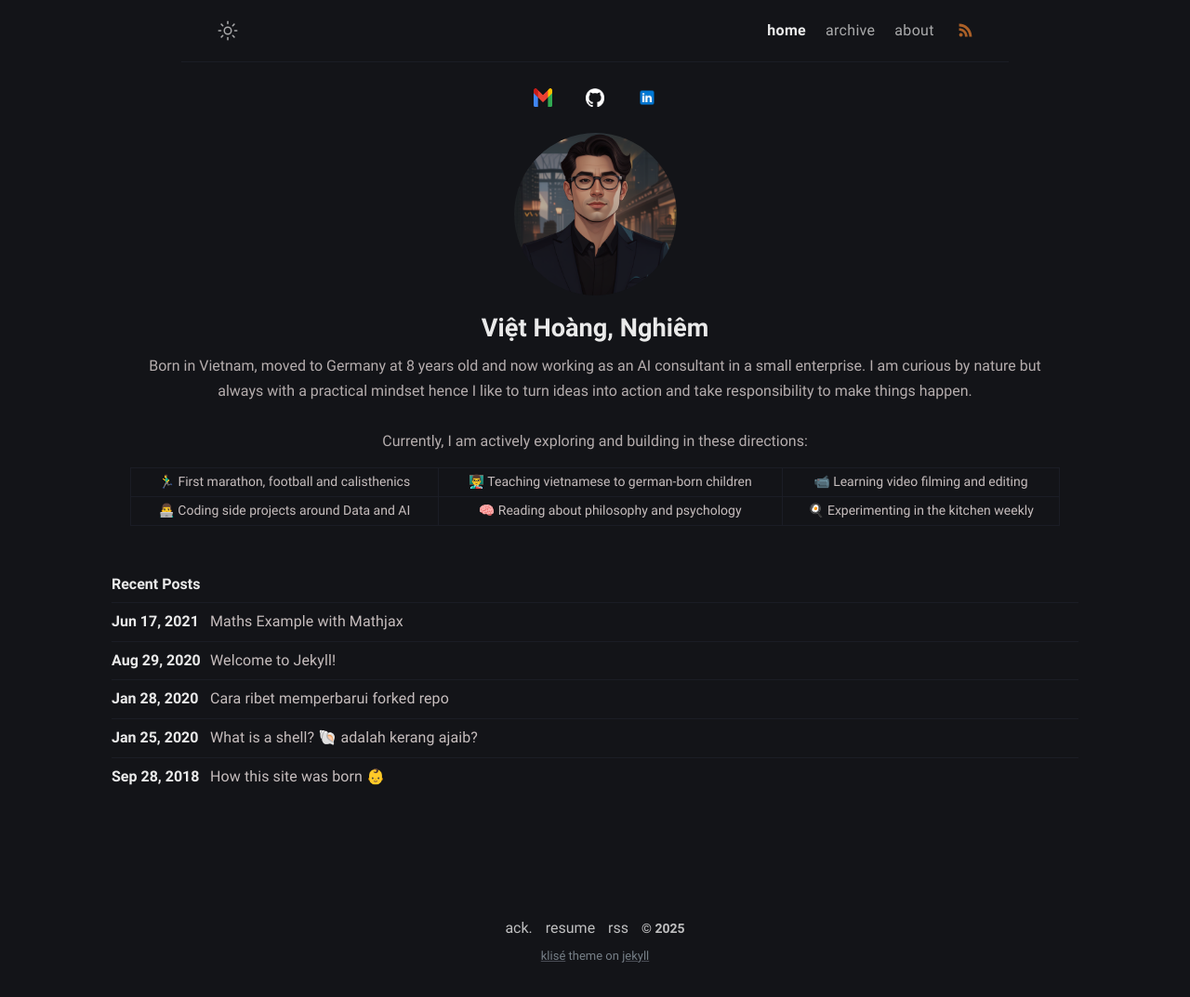
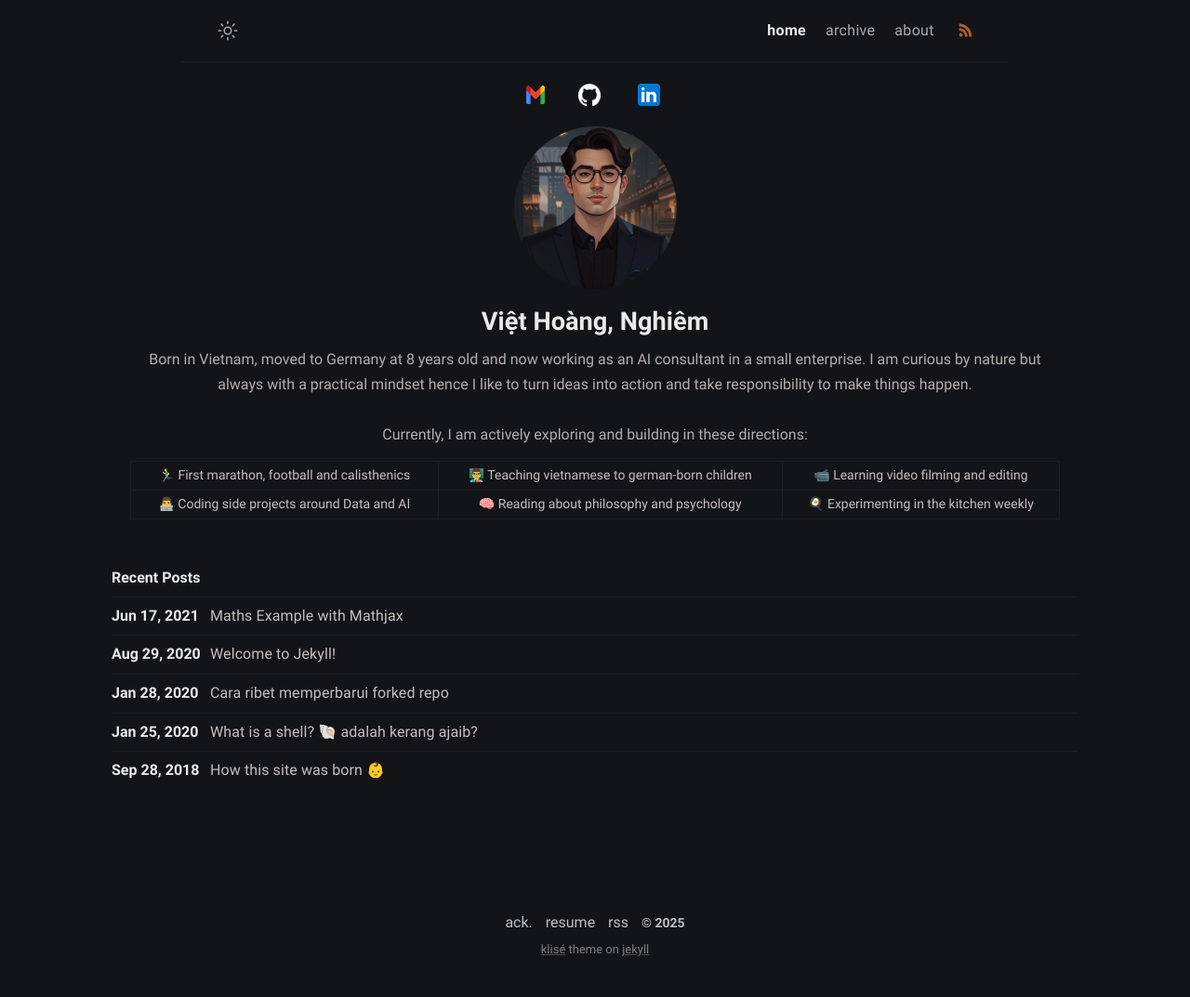
Before and after one commit to hoangnghiem17/hoangnghiem17.github.io, a Jekyll site: the page built from index.md, in a window 1280 px wide. Shown: the whole page at 93% size. Built offline with Jekyll 4.4.1, drawn with Linux system fonts in a browser that asks for light colours.

Commit message:
Home Page Changes

```diff
--- a/_includes/author.html
+++ b/_includes/author.html
@@ -4,10 +4,10 @@
       <img src="/assets/img/gmail.svg.png" alt="Gmail" class="contact-icon" style="width:1.25rem;height:1.25rem;" />
     </a>
     <a href="https://github.com/{{ site.author.github }}" title="GitHub" target="_blank">
-      <img src="/assets/img/github.svg.png" alt="GitHub" class="contact-icon" style="width:1.25rem;height:1.25rem;" />
+      <img src="/assets/img/github.svg.png" alt="GitHub" class="contact-icon" style="width:1.5rem;height:1.5rem;" />
     </a>
     <a href="https://www.linkedin.com/in/viet-hoang-nghiem-45371a201/" title="LinkedIn" target="_blank">
-      <img src="/assets/img/linkedin.svg.png" alt="LinkedIn" class="contact-icon" style="width:1.25rem;height:1.25rem;" />
+      <img src="/assets/img/linkedin.svg.png" alt="LinkedIn" class="contact-icon" style="width:2rem;height:2rem;" />
     </a>
   </div>
   <img
--- a/_sass/klise/_layout.scss
+++ b/_sass/klise/_layout.scss
@@ -181,7 +181,7 @@
 
 // Author
 .author {
-  margin-top: 0.2rem;
+  //margin-top: 0.2rem;
   margin-bottom: 3rem;
   text-align: center;
   max-width: 1000px;
@@ -241,7 +241,7 @@
   }
 
   .author-contacts {
-    margin-bottom: 0.2rem;
+    margin-bottom: 0rem;
   }
 }
 
```
